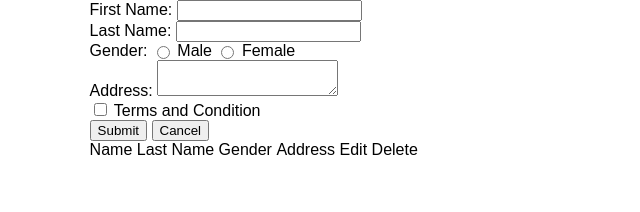
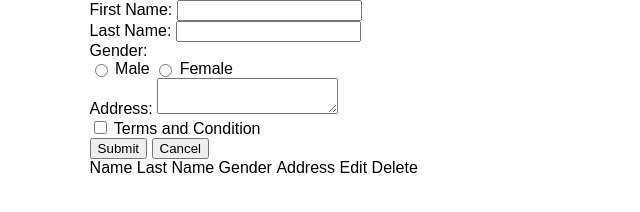
Before and after one commit to bamithaxioned/Form-Submission, a plain HTML site: page index.html in a window 1280 px wide. Shown: the whole page, without its empty margins (0-640 px from the left). Drawn offline with Linux system fonts and the light colour scheme.

Commit message:
Updated Form and Added Class

```diff
--- a/index.html
+++ b/index.html
@@ -34,8 +34,9 @@
     <!--main section start-->
     <main>
       <!--Form section start-->
+      <div class="form-container">
+        <div class="wrapper">
           <form>
-        <div class="wrapper">
             <div class="form-group">
               <label for="firstName" class="labelName">First Name:</label>
               <input type="text" name="firstname" id="firstName">
@@ -46,27 +47,27 @@
             </div>
             <div class="form-group">
               <label class="labelName">Gender:</label>
+              <div class="gender-button">
                 <input type="radio" name="gender" id="male" value="Male">
                 <label for="male">Male</label>
                 <input type="radio" name="gender" id="female" value="Female">
                 <label for="female">Female</label>
               </div>
+            </div>
             <div class="form-group">
               <label for="address" class="labelName">Address:</label>
               <textarea name="address" id="address"></textarea>
             </div>
-          <div class="form-group">
+            <div class="form-group align-left">
               <input type="checkbox" name="terms" id="terms">
               <label for="terms">Terms and Condition</label>
             </div>
-          <button type="submit" id="Submit" title="Submit">Submit</button>
+            <button id="Submit" title="Submit">Submit</button>
             <button id="cancel" title="Cancel">Cancel</button>
-        </div>
           </form>
           <!--form section end-->
           <!--display section start-->
           <div class="display">
-        <div class="wrapper">
             <ul class="display-box">
               <li>Name</li>
               <li>Last Name</li>
@@ -75,6 +76,7 @@
               <li>Edit</li>
               <li>Delete</li>
             </ul>
+          </div>
         </div>
       </div>
       <!--display section end-->
```
Lines whose indentation alone changed are shown as unchanged.
